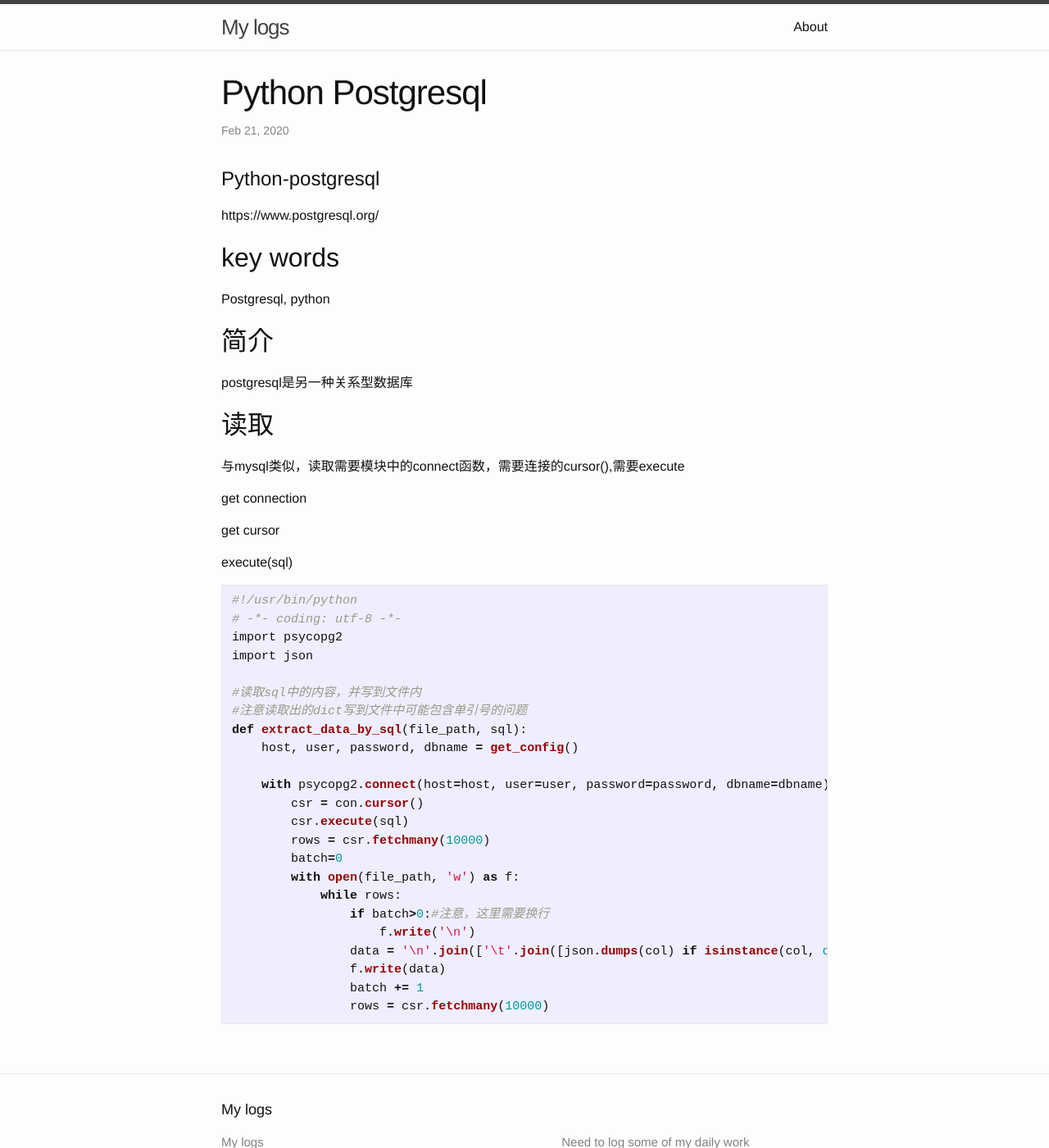
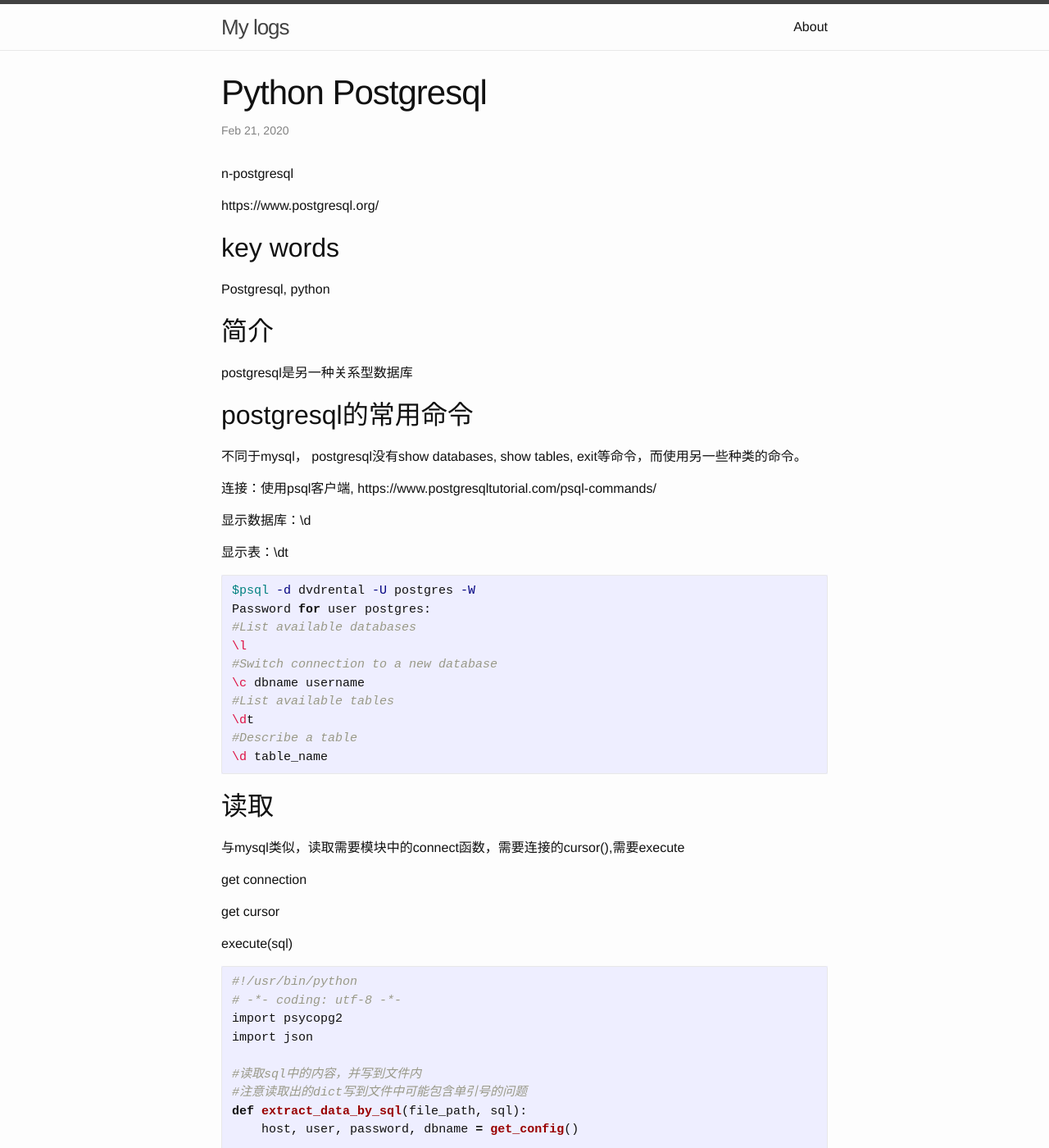
Before and after one commit to yaqingli/yaqingli.github.io, a Jekyll site: the page built from _posts/2020-02-21-python-postgresql.md, in a window 1280 px wide and 1400 px high. Shown: the whole window at 82% size. Built offline with Jekyll 4.4.1, drawn with Linux system fonts in a browser that asks for light colours; our own code applies the rules of GitHub Pages for plain Markdown files; Markdown is read by kramdown in place of the engine named in the settings.

Commit message:
modify postgresql

````diff
--- a/_posts/2020-02-21-python-postgresql.md
+++ b/_posts/2020-02-21-python-postgresql.md
@@ -1,4 +1,6 @@
-# Python-postgresql
+
+
+n-postgresql
 
 https://www.postgresql.org/
 
@@ -9,6 +11,31 @@ Postgresql, python
 ## 简介
 
 postgresql是另一种关系型数据库
+
+
+
+## postgresql的常用命令
+
+不同于mysql， postgresql没有show databases, show tables, exit等命令，而使用另一些种类的命令。
+
+连接：使用psql客户端, https://www.postgresqltutorial.com/psql-commands/
+
+显示数据库：\d
+
+显示表：\dt
+
+```shell
+$psql -d dvdrental -U postgres -W
+Password for user postgres:
+#List available databases
+\l
+#Switch connection to a new database
+\c dbname username
+#List available tables
+\dt
+#Describe a table
+\d table_name
+```
 
 
 
````
